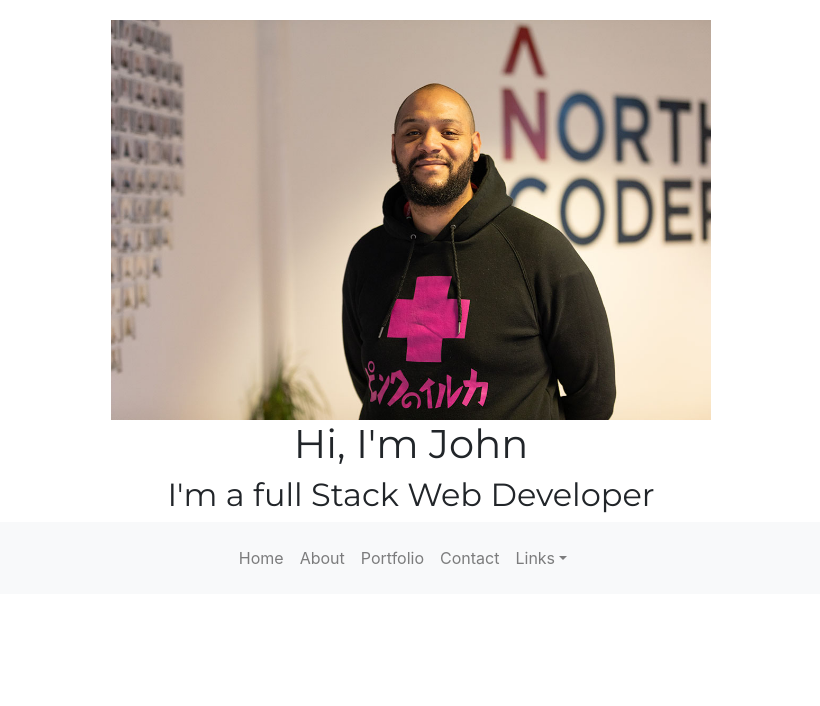
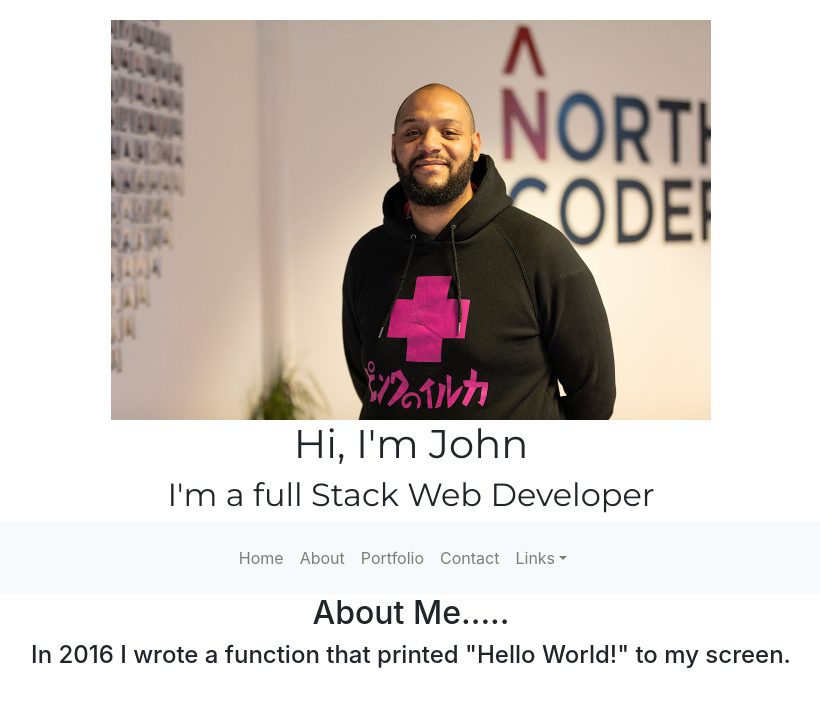
Before and after one commit to johnnezzi/PortfolioSite, a React (Create React App) app in the folder newwebsite/: page / in a window 1280 px wide. Shown: the top 706 px of the page, without its empty margins (229-1049 px from the left). Built offline with nearby package versions, Linux system fonts and the light colour scheme.

Commit message:
create about component

```diff
--- a/newwebsite/src/App.js
+++ b/newwebsite/src/App.js
@@ -2,6 +2,7 @@ import React, { Component } from 'react';
 import './App.css';
 import Header from './components/Header';
 import MyNavbar from './components/Navbar';
+import About from './components/About';
 
 class App extends Component {
   render() {
@@ -9,6 +10,7 @@ class App extends Component {
       <div className="App">
        <Header/>
        <MyNavbar sticky="bottom"/>
+       <About/>
       </div>
     );
   }
--- /dev/null
+++ b/newwebsite/src/components/About.js
@@ -0,0 +1,12 @@
+import React from 'react';
+
+const About = () => {
+  return (
+    <div>
+      <h2>About Me.....</h2>
+      <h4>In 2016 I wrote a function that printed "Hello World!" to my screen.</h4>
+    </div>
+   );
+}
+
+export default About;
--- a/newwebsite/src/components/Navbar.js
+++ b/newwebsite/src/components/Navbar.js
@@ -2,7 +2,6 @@ import React from 'react';
 import Navbar from 'react-bootstrap/Navbar';
 import Nav from 'react-bootstrap/Nav'
 import NavDropdown from 'react-bootstrap/NavDropdown'
-import '../css/Navbar.css'
 
 export default class MyNavbar extends React.Component {
 
--- a/newwebsite/src/css/Navbar.css
+++ /dev/null
@@ -1,3 +0,0 @@
-.text-centred {
-  text-align: center;
-}
```
